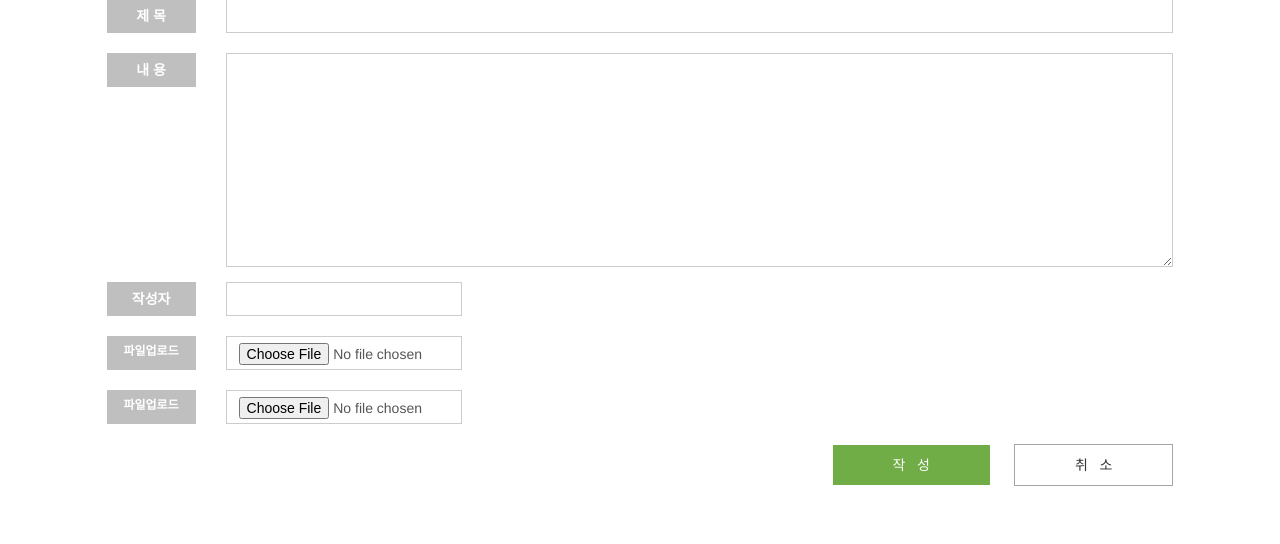
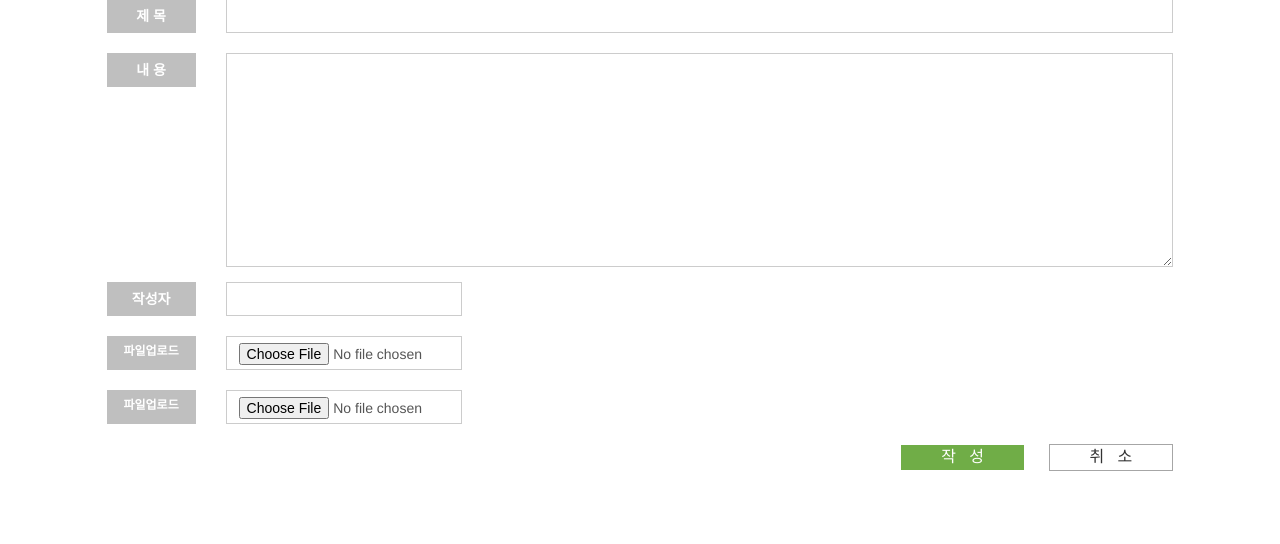
Before and after one commit to jinwon-cmskorea/cmskorea_board_class, a PHP site: template public/view/writeBoard.php in a window 1280 px wide. Shown: the part 228-772 px from the top of the page. Run offline with PHP 8.4, Linux system fonts and the light colour scheme; the template is opened without the code that fills it, so the values that code supplies are empty.

Commit message:
Board Class - 게시글 조회 작업
작업한 내용 :
style.css
버튼 크기 및 font size 수정
게시글 작성 디자인에 필요한 클래스 속성 추가

viewBoard.php
존재하지 않는 게시글 번호 조회 시, 리스트 페이지로 리다이렉션해주는 기능 추가,
파일, 시간 디자인 추가,
제목, 작성자, 게시글 내용 필터링 후 출력하도록 수정

writeBoard.php
사용하지 않는 디자인 클래스 속성 제거

```diff
--- a/public/css/style.css
+++ b/public/css/style.css
@@ -349,27 +349,23 @@ td {
 .write-button {
     float: right;
     margin-right: -15px;
+    font-size: medium;
 }
 
 .write-button .submit-btn {
 	background-color: rgb(112, 173, 71);
     margin-right: 10px;
     color: white;
-    padding-left: 60px;
-    padding-right: 60px;
+    padding-left: 40px;
+    padding-right: 40px;
     border: none;
 }
 .write-button .cancle-btn {
     background-color: rgb(255, 255, 255);
     margin-left: 10px;
-    padding-left: 60px;
-    padding-right: 60px;
+    padding-left: 40px;
+    padding-right: 40px;
     border: 1px solid rgb(166, 166, 166);
-}
-
-.write-btn-style {
-	padding-top: 10px;
-	padding-bottom: 10px;
 }
 
 .space-form {
--- a/public/view/writeBoard.php
+++ b/public/view/writeBoard.php
@@ -78,8 +78,8 @@
                 </div>
             </div>
             <div class="write-button">
-                <input type="submit" class="submit-btn write-btn-style" value="작   성">
-                <input type="button" class="cancle-btn write-btn-style" onclick="location.href='./boardList.php';" value="취   소">
+                <input type="submit" class="submit-btn" value="작   성">
+                <input type="button" class="cancle-btn" onclick="location.href='./boardList.php';" value="취   소">
             </div>
         <form>
     </div>
```
Also changed, not shown: other parts of public/css/style.css (+28 -6 lines), public/view/viewBoard.php (+33 -9 lines). Lines whose indentation alone changed are shown as unchanged.
